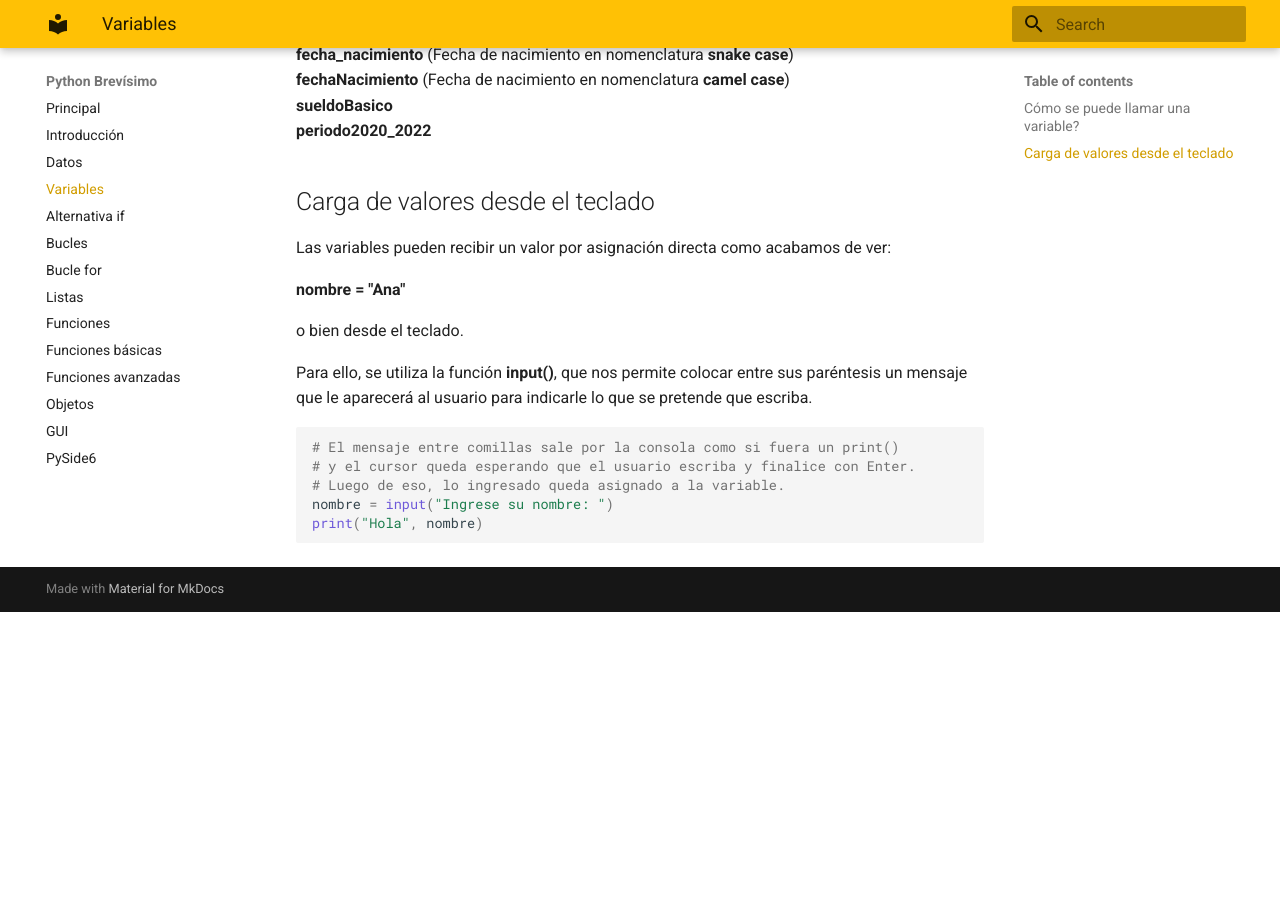
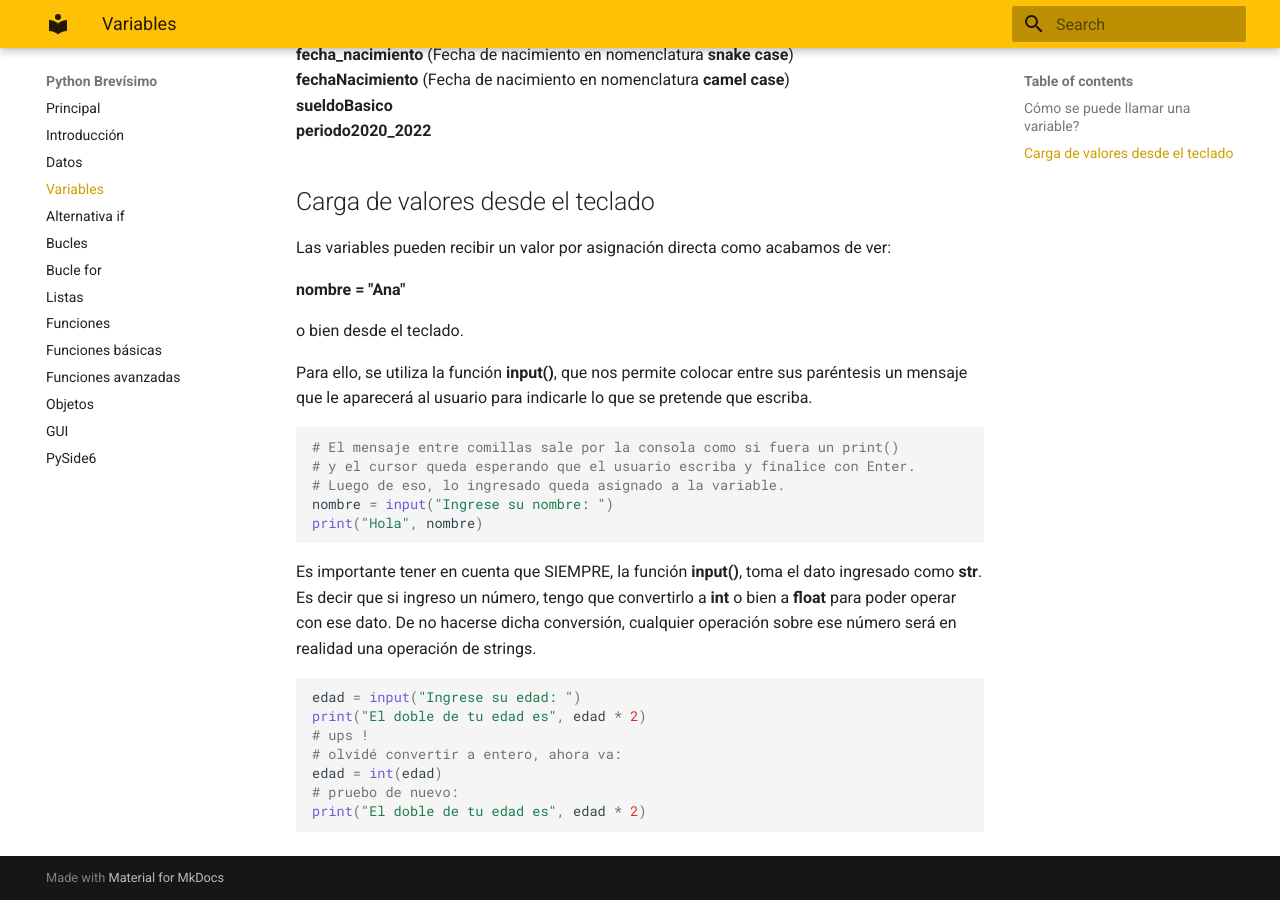
Before and after one commit to pablokan/python_brevisimo, an MkDocs documentation site: the page built from docs/variables.md, in a window 1280 px wide and 900 px high, scrolled down 1361 px. Built offline with MkDocs 1.6.1 and Material for MkDocs 9.7.7, drawn with Linux system fonts in a browser that asks for light colours; before the commit the page ends 1973 px from its top, so only the background shows below that.

Commit message:
conv tipo de dato

````diff
--- a/docs/variables.md
+++ b/docs/variables.md
@@ -61,3 +61,14 @@ Para ello, se utiliza la función **input()**, que nos permite colocar entre sus
 nombre = input("Ingrese su nombre: ")
 print("Hola", nombre)
 ```
+Es importante tener en cuenta que SIEMPRE, la función **input()**, toma el dato ingresado como **str**. Es decir que si ingreso un número, tengo que convertirlo a **int** o bien a **float** para poder operar con ese dato. De no hacerse dicha conversión, cualquier operación sobre ese número será en realidad una operación de strings.
+
+```py
+edad = input("Ingrese su edad: ")
+print("El doble de tu edad es", edad * 2)
+# ups !
+# olvidé convertir a entero, ahora va:
+edad = int(edad)
+# pruebo de nuevo:
+print("El doble de tu edad es", edad * 2)
+```
````
